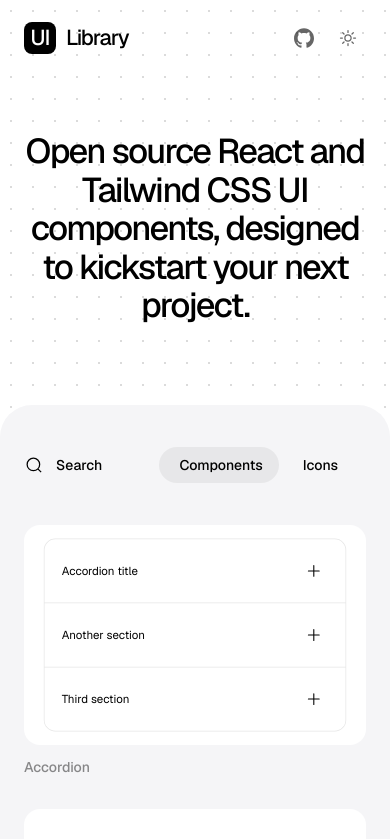
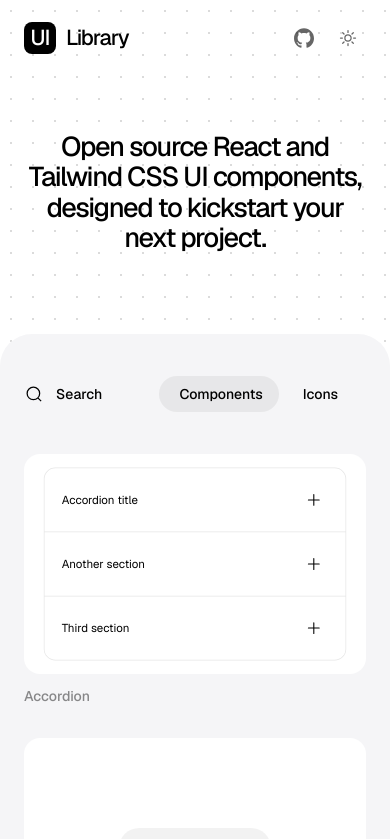
Before and after one commit to taylorcain/ui, a Next.js app: page / in a window 390 px wide. Shown: the top 839 px of the page. Built offline with nearby package versions, Linux system fonts and the light colour scheme; no server answers.

Commit message:
chore: update h1 size

```diff
--- a/app/(site)/not-found.tsx
+++ b/app/(site)/not-found.tsx
@@ -5,7 +5,7 @@ export default function NotFound() {
   return (
     <div className="flex flex-1 flex-col">
       <div className="mx-auto w-full max-w-[1120px] px-6 pt-16">
-        <h1 className="text-4xl font-medium tracking-tight">Page not found</h1>
+        <h1 className="text-2xl font-medium tracking-tight sm:text-4xl">Page not found</h1>
       </div>
       <ContentSheet>
         <Link href="/" className="text-sm text-black/60 hover:text-black dark:text-white/60 dark:hover:text-white">
--- a/components/catalog.tsx
+++ b/components/catalog.tsx
@@ -112,7 +112,7 @@ export default function Catalog({ view }: { view: "components" | "icons" }) {
   return (
     <div className="flex flex-1 flex-col">
       <div className="mx-auto w-full max-w-[1120px] px-6 pt-14 pb-8 sm:pt-16 sm:pb-10">
-        <h1 className="mx-auto max-w-[24em] text-center text-[2.15rem] leading-[1.12] font-medium tracking-[-0.05em] text-black sm:text-[2.5rem] dark:text-white">
+        <h1 className="mx-auto max-w-[24em] text-center text-[1.7rem] leading-[1.12] font-medium tracking-[-0.05em] text-black sm:text-[2.5rem] dark:text-white">
           Open source React and Tailwind CSS UI components, designed to kickstart your next project.
         </h1>
       </div>
--- a/components/component-view.tsx
+++ b/components/component-view.tsx
@@ -17,7 +17,7 @@ export default function ComponentView({
   return (
     <div className="flex flex-1 flex-col">
       <div className="mx-auto w-full max-w-[1120px] px-6 pt-14 pb-8 sm:pt-16 sm:pb-10">
-        <h1 className="text-center text-[2.15rem] leading-[1.12] font-medium tracking-[-0.05em] text-black sm:text-[2.5rem] dark:text-white">
+        <h1 className="text-center text-[1.7rem] leading-[1.12] font-medium tracking-[-0.05em] text-black sm:text-[2.5rem] dark:text-white">
           {name}
         </h1>
       </div>
```
